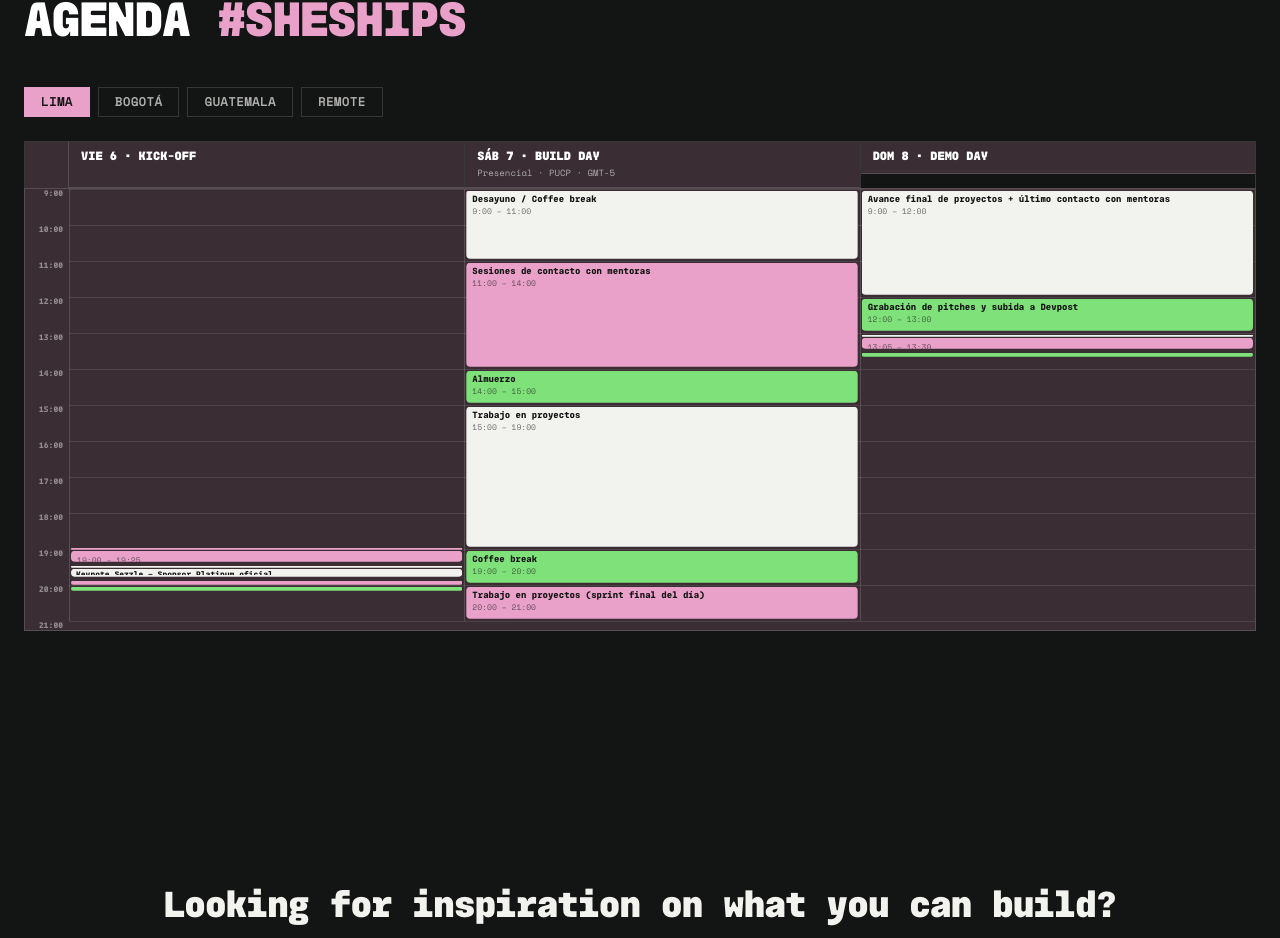
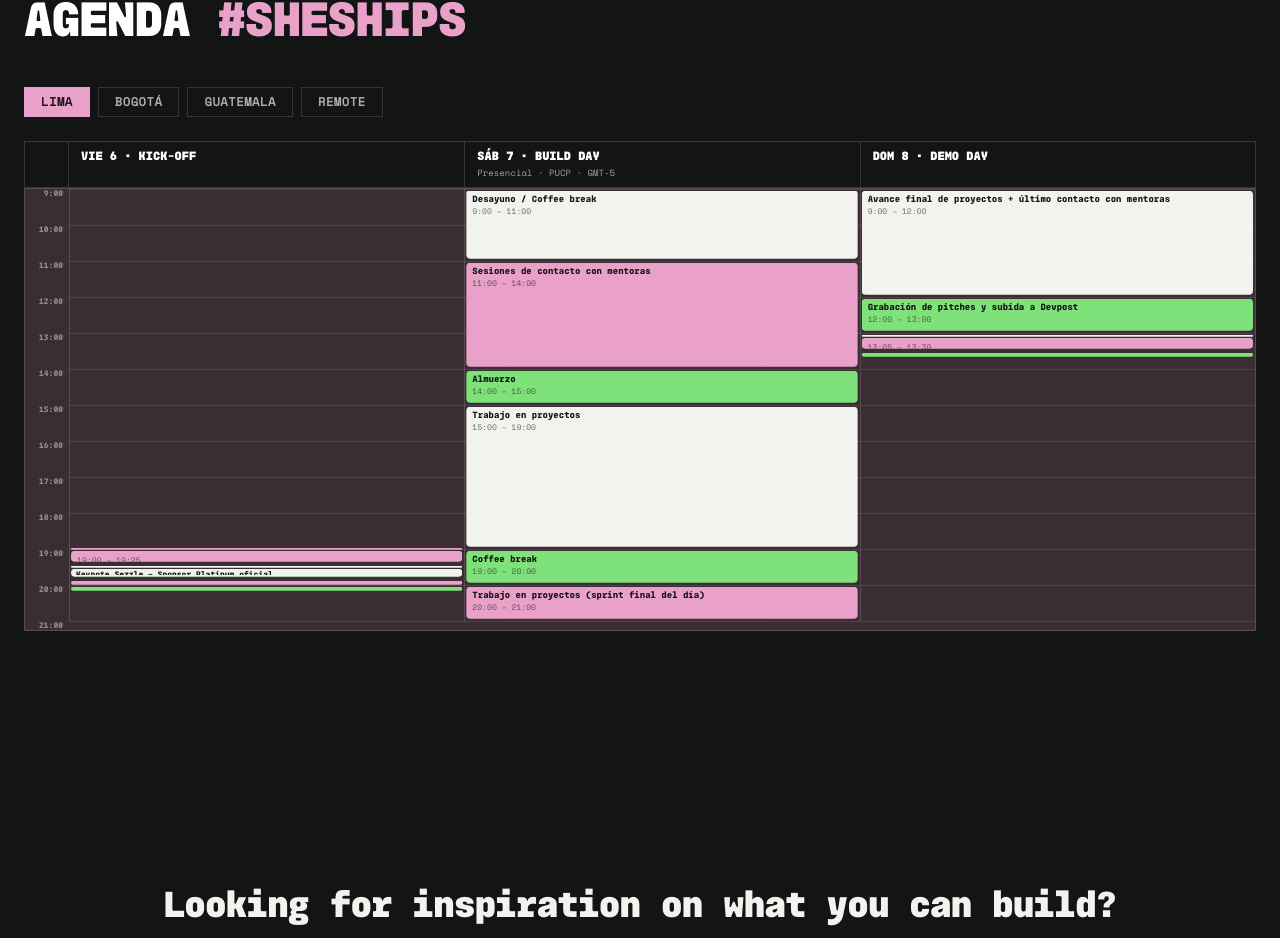
Before and after one commit to crafter-station/she.ships, a Next.js app: page / in a window 1280 px wide. Shown: the part 3543-4481 px from the top of the page. Built offline with nearby package versions, Linux system fonts and the light colour scheme; no server answers.

Commit message:
update agenda

```diff
--- a/components/sections/agenda.tsx
+++ b/components/sections/agenda.tsx
@@ -140,10 +140,7 @@ const citySubtitle: Record<City, string> = {
 
 function DayHeader({ label, subtitle }: { label: string; subtitle?: string }) {
   return (
-    <div
-      style={{ backgroundColor: BG, borderBottom: `1px solid rgba(255,255,255,0.15)` }}
-      className="px-3 py-2"
-    >
+    <div className="px-3 py-2">
       <p className="font-[family-name:var(--font-title)] text-xs font-black uppercase leading-tight"
          style={{ color: "#ffffff" }}>
         {label}
@@ -346,8 +343,9 @@ export function Agenda() {
           borderLeft:          "1px solid rgba(255,255,255,0.15)",
           borderTop:           "1px solid rgba(255,255,255,0.15)",
           borderRight:         "1px solid rgba(255,255,255,0.15)",
+          borderBottom:        "1px solid rgba(255,255,255,0.15)",
         }}>
-          <div style={{ backgroundColor: BG, borderRight: "1px solid rgba(255,255,255,0.15)" }} />
+          <div style={{ borderRight: "1px solid rgba(255,255,255,0.15)" }} />
           <DayHeader label="Vie 6 · Kick-off" />
           <div style={{ borderLeft: "1px solid rgba(255,255,255,0.15)" }}>
             <DayHeader label="Sáb 7 · Build Day" subtitle={citySubtitle[city]} />
```
